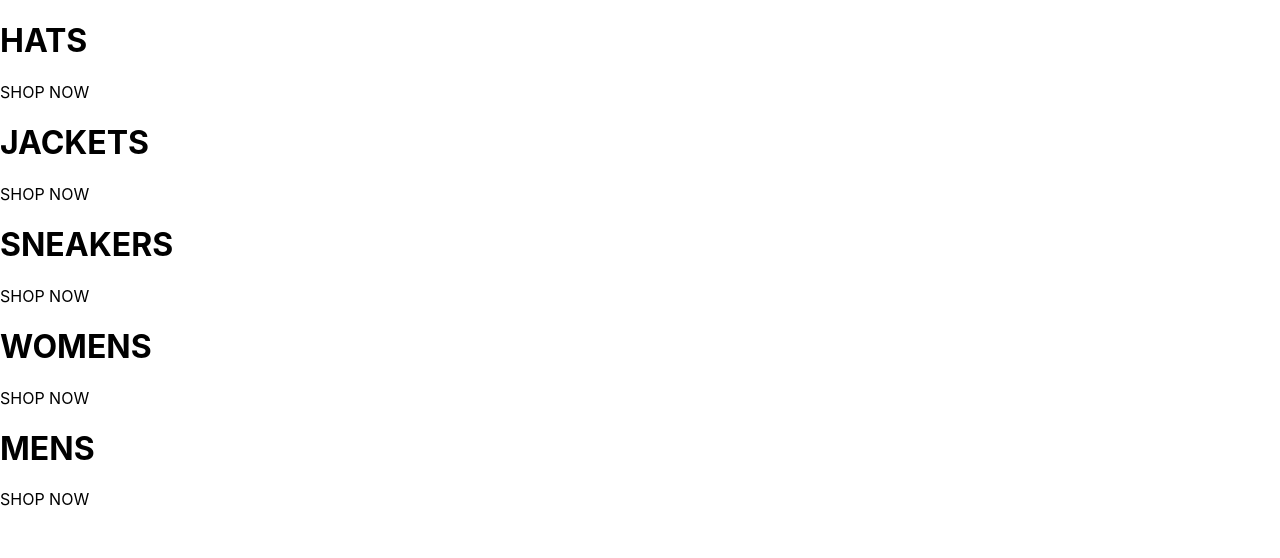
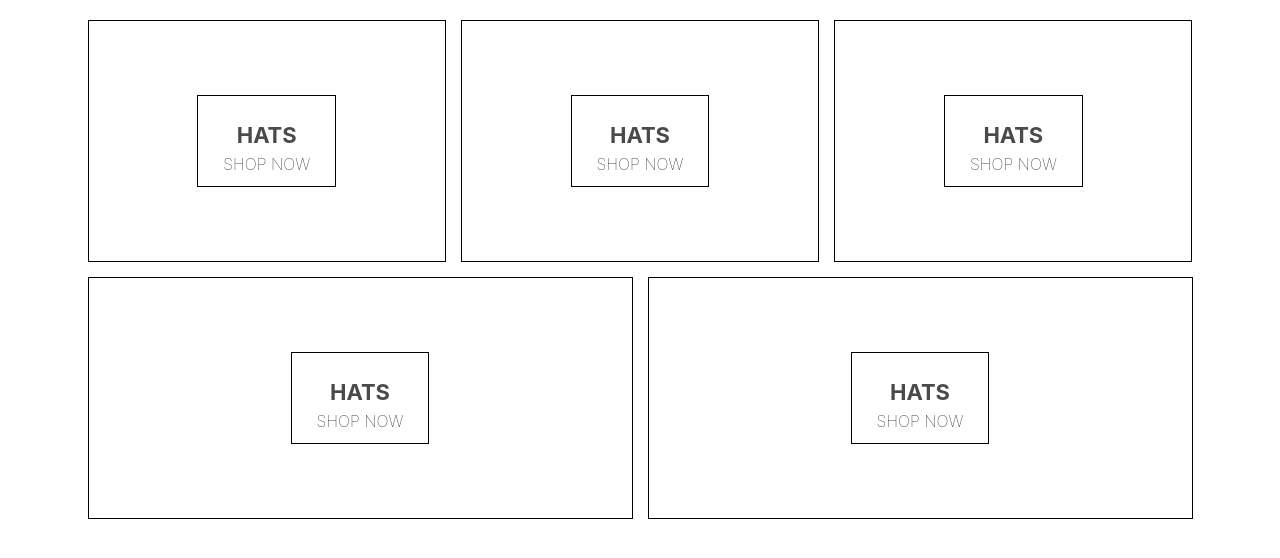
Before and after one commit to Awlter/react-online-store, a React (Create React App) app: page / in a window 1280 px wide. Shown: the top 558 px of the page. Built offline with nearby package versions, Linux system fonts and the light colour scheme.

Commit message:
layout style

```diff
--- a/src/homepage.component.jsx
+++ b/src/homepage.component.jsx
@@ -1,42 +1,44 @@
 import React from "react";
+
+import "./homepage.styles.scss";
 
 const Homepage = () => {
   return (
     <div>
       <div className="homepage">
-        <div className="menu-directory">
+        <div className="directory-menu">
           <div className="menu-item">
             <div className="content">
-              <h1>HATS</h1>
-              <span>SHOP NOW</span>
+              <h1 className="title">HATS</h1>
+              <span className="subtitle">SHOP NOW</span>
             </div>
           </div>
 
           <div className="menu-item">
             <div className="content">
-              <h1>JACKETS</h1>
-              <span>SHOP NOW</span>
+              <h1 className="title">HATS</h1>
+              <span className="subtitle">SHOP NOW</span>
             </div>
           </div>
 
           <div className="menu-item">
             <div className="content">
-              <h1>SNEAKERS</h1>
-              <span>SHOP NOW</span>
+              <h1 className="title">HATS</h1>
+              <span className="subtitle">SHOP NOW</span>
             </div>
           </div>
 
           <div className="menu-item">
             <div className="content">
-              <h1>WOMENS</h1>
-              <span>SHOP NOW</span>
+              <h1 className="title">HATS</h1>
+              <span className="subtitle">SHOP NOW</span>
             </div>
           </div>
 
           <div className="menu-item">
             <div className="content">
-              <h1>MENS</h1>
-              <span>SHOP NOW</span>
+              <h1 className="title">HATS</h1>
+              <span className="subtitle">SHOP NOW</span>
             </div>
           </div>
         </div>
--- /dev/null
+++ b/src/homepage.styles.scss
@@ -0,0 +1,54 @@
+.homepage {
+  // display: flex;
+  // flex-direction: column;
+  // align-items: center;
+  padding: 20px 80px;
+}
+
+.directory-menu {
+  width: 100%;
+  display: flex;
+  flex-wrap: wrap;
+  // justify-content: space-between;
+}
+
+.menu-item {
+  min-width: 30%;
+  height: 240px;
+  flex: 1 1 auto;
+  display: flex;
+  align-items: center;
+  justify-content: center;
+  border: 1px solid black;
+  margin: 0 7.5px 15px;
+
+  &:first-child {
+    margin-right: 7.5px;
+  }
+
+  &:last-child {
+    margin-left: 7.5px;
+  }
+
+  .content {
+    height: 90px;
+    padding: 0 25px;
+    display: flex;
+    flex-direction: column;
+    align-items: center;
+    justify-content: center;
+    border: 1px solid black;
+
+    .title {
+      font-weight: bold;
+      margin-bottom: 6px;
+      font-size: 22px;
+      color: #4a4a4a;
+    }
+
+    .subtitle {
+      font-weight: lighter;
+      font-size: 16px;
+    }
+  }
+}
```
